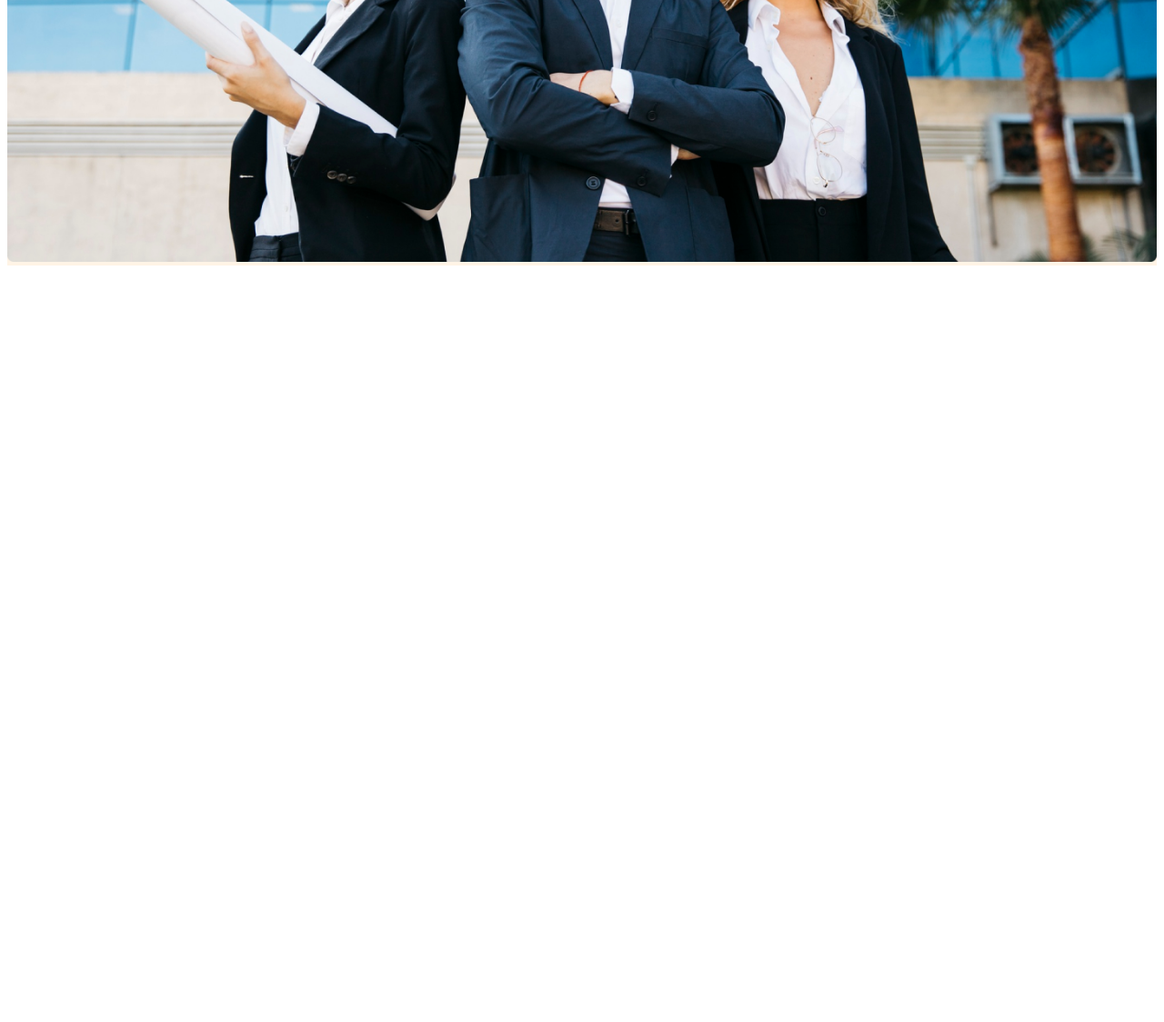
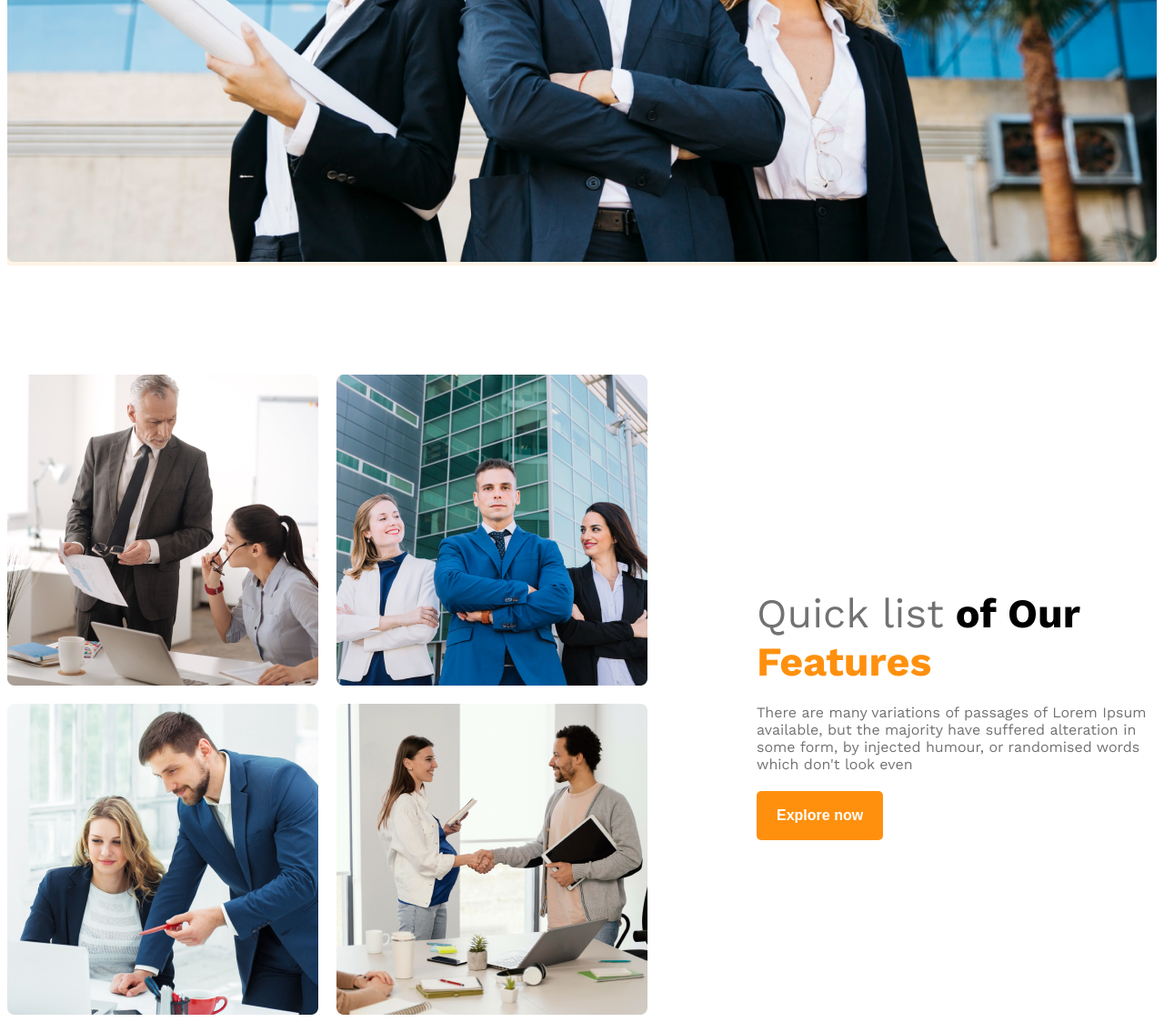
Before and after one commit to jihad2414/g3-Archiects-4, a plain HTML site: page codes/index.html in a window 1280 px wide. Shown: the part 871-1995 px from the top of the page at 91% size. Before the commit the page ends 1171 px from the top, so only its background shows below. Drawn offline with nearby package versions, Linux system fonts and the light colour scheme.

Commit message:
team section added and responsive

```diff
--- a/codes/index.html
+++ b/codes/index.html
@@ -12,6 +12,7 @@
      <link rel="stylesheet" href="style.css">
 </head>
 <body class="work-sans">
+    <!-- header section -->
     <header class="bg-light">
         <nav class="navbar display-flex">
             <h3 class="brand">G3 Architects</h3>
@@ -33,9 +34,26 @@
             <img class="banner-img" src="/images/banner.png" alt="">
         </div>
     </header>
+    <!-- main section -->
     <main>
+        <!-- team section -->
+         <section class="team display-flex">
 
+            <div class="team-img-container">
+                <img src="/images/team1.png" alt="">
+                <img src="/images/team2.png" alt="">
+                <img src="/images/team3.png" alt="">
+                <img src="/images/team4.png" alt="">
+            </div>
+
+            <div class="team-desk-conatiner">
+                <h3 class="team-desk-head"><span class="light-gray" id="quick-list">Quick list</span> <span>of Our</span> <span id="Features">Features</span></h3>
+                <p class="team-description light-gray">There are many variations of passages of Lorem Ipsum available, but the majority have suffered alteration in some form, by injected humour, or randomised words which don't look even</p>
+                <button class="btn-primary">Explore now</button>
+            </div>
+         </section>
     </main>
+    <!-- footer section -->
     <footer>
 
     </footer>
--- a/codes/style.css
+++ b/codes/style.css
@@ -27,6 +27,13 @@
   font-weight: 600;
   border: none;
   border-radius: 5px;
+}
+main{
+  max-width: 1440px;
+  margin: 0 auto;
+}
+main>section{
+  margin-top: 120px;
 }
 /* header style */
 
@@ -73,9 +80,44 @@
 .banner-img{
   width: 100%;
 }
+/* team styles */
+.team{
+  align-items: center;
+}
+.team-img-container{
+  display: grid;
+  grid-template-columns: repeat(2, 1fr);
+  gap: 20px;
+}
+.team-desk-conatiner{
+  margin-left: 120px;
+  max-width: 530px;
+}
+.team-desk-head{
+  font-size: 2.8rem;
+  font-weight: 700;
+  margin-bottom: 20px;
+}
+.team-description{
+  font-weight: 400;
+  font-size: 1rem;
+  margin-bottom: 20px;
+}
+#quick-list{
+  font-weight: 400;
+}
+#Features{
+  color: #FF900E;
+}
 @media screen and (max-width: 576px) {
-  .navbar, .nav-links{
+  .navbar, .nav-links, .team{
     flex-direction: column;
     gap: 20px;
   }
+  .team-img-container{
+    grid-template-columns: 1fr;
+  }
+  .team-desk-conatiner{
+    margin-left: 20px;
+  }
 }
```
